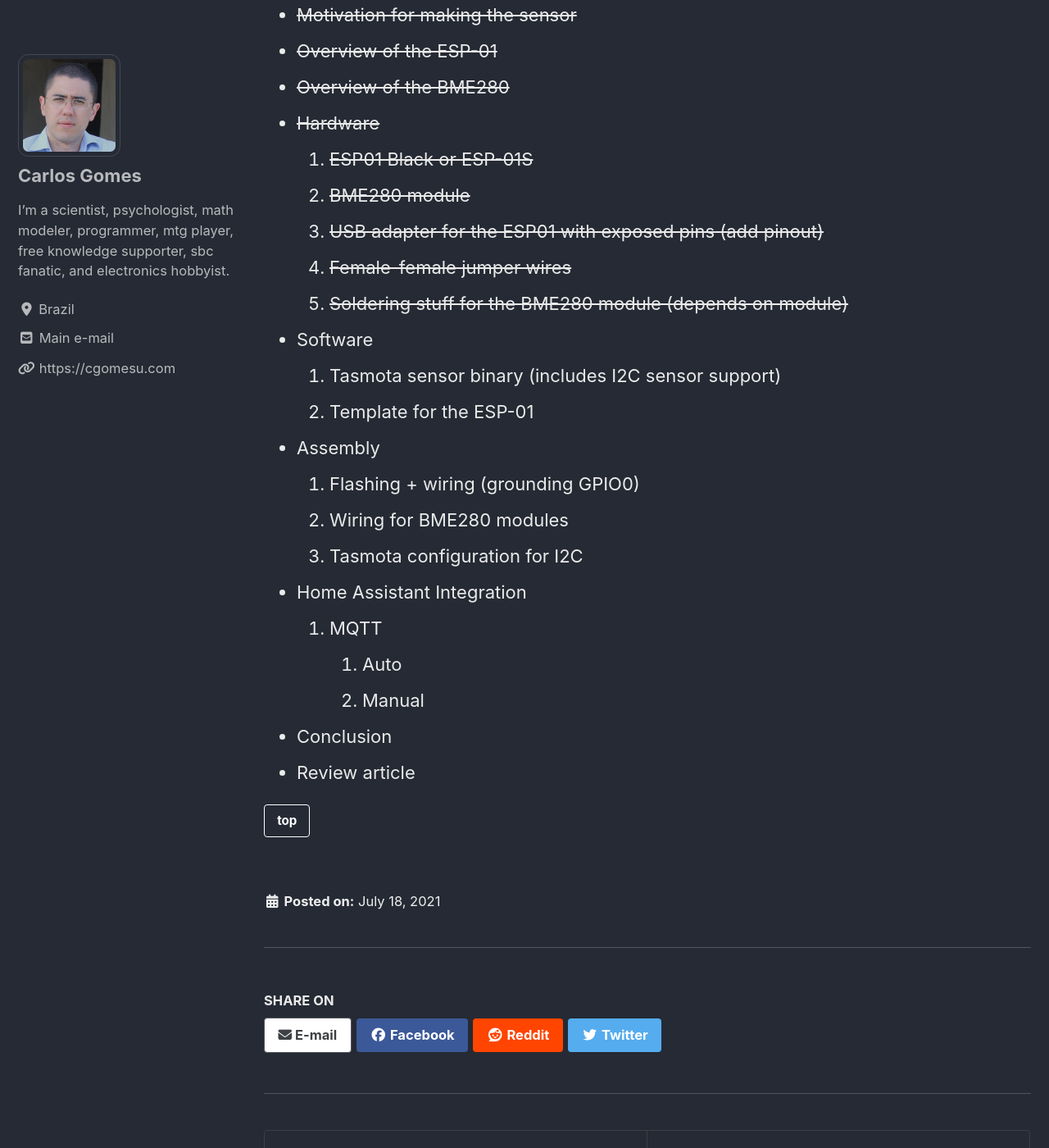
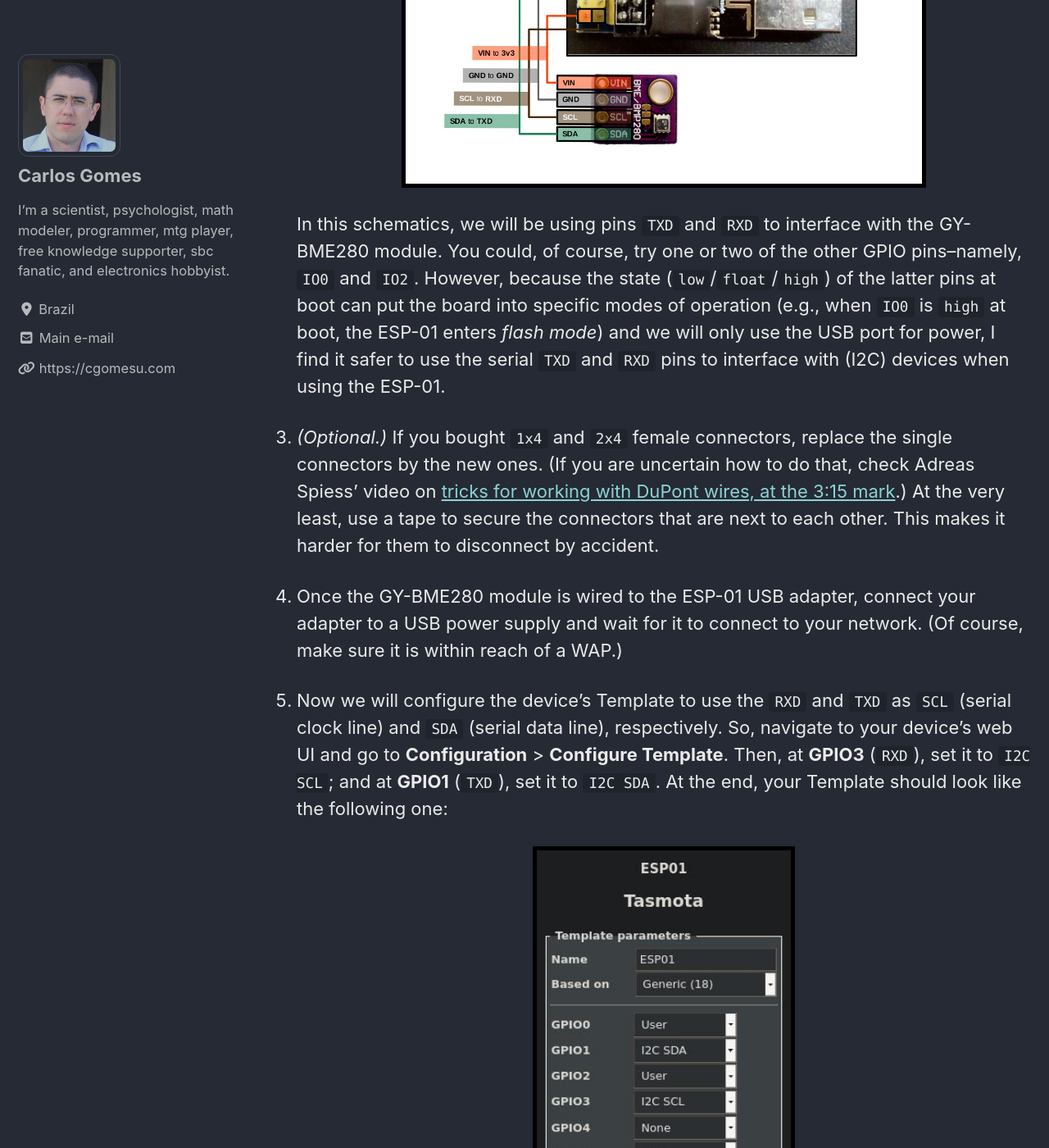
Before and after one commit to cgomesu/website, a Jekyll site: the page built from _posts/2021-07-18-diy-tasmota-bme280.md, in a window 1280 px wide and 1400 px high, scrolled down 31240 px. Shown: the whole window at 82% size. Built offline with Jekyll 4.4.1, drawn with Linux system fonts in a browser that asks for light colours; cached includes are drawn as plain includes; nearby versions of some CDN libraries; some of the changed text lies outside the part shown.

Commit message:
Add assembly section
Add complete assembly section content and assets.

Start integration section.

```diff
--- a/_posts/2021-07-18-diy-tasmota-bme280.md
+++ b/_posts/2021-07-18-diy-tasmota-bme280.md
@@ -65,14 +65,14 @@
 
 [![ESP-01 schematics](/assets/posts/2021-07-18-diy-tasmota-bme280/esp-01-schematics.jpg){:.PostImage}](/assets/posts/2021-07-18-diy-tasmota-bme280/esp-01-schematics.jpg)
 
-Of note, it **exposes only four GPIO pins** to interface with other devices--namely, `URXD`, `UTXD`, `IO2` and `IO0`--and it is powered via `3v3 DC` to the `VCC` and `GND` pins. Each of the eight exposed pins has specific functions, as suggested by their name:
+Of note, it **exposes only four GPIO pins** to interface with other devices--namely, `URXD`, `UTXD`, `IO2` and `IO0`--and it is powered via `3v3 DC` to the `VCC` and `GND` pins. Each of the [eight exposed pins](/assets/posts/2021-07-18-diy-tasmota-bme280/esp-01-bottom.png) has specific functions, as suggested by their name:
 
 <center>
 <table>
    <thead>
       <th style="text-align: center;">Pin #</th>
-      <th style="text-align: center;">Name</th>
-      <th style="text-align: center;">Function</th>
+      <th style="text-align: center;">Names</th>
+      <th style="text-align: center;">Functions and notes</th>
    </thead>
    <tr>
       <td>1</td>
@@ -91,8 +91,8 @@
    </tr>
    <tr>
       <td>4</td>
-      <td>URXD</td>
-      <td>UART0, serial RX data</td>
+      <td>URXD / IO3</td>
+      <td>UART0 - serial RX data, GPIO 3</td>
    </tr>
    <tr>
       <td>5</td>
@@ -111,8 +111,8 @@
    </tr>
    <tr>
       <td>8</td>
-      <td>UTXD</td>
-      <td>UART0, serial TX data</td>
+      <td>UTXD / IO1</td>
+      <td>UART0 - serial TX data, GPIO 1</td>
    </tr>
 </table>
 </center>
@@ -441,16 +441,16 @@
 If you reached this part, it means your ESP-01 is already running Tasmota (Hurrah!). This is a good opportunity to take a break if you feel overwhelmed. In the next section, we will learn how to configure the Tasmota firmware over-the-air.
 
 ## Basic Tasmota configuration
-In this section, we will learn how to connect the ESP-01 to a local wireless network, set a default [Template](#) for the device, fix its time, enable the Home Assistant auto-discovery feature, and for advanced usage, configure the MQTT.
+In this section, we will learn how to connect the ESP-01 to a local wireless network, set a default [Template](https://tasmota.github.io/docs/Templates/) for the device, fix its time, enable the Home Assistant auto-discovery feature, and for advanced usage, configure the MQTT.
 
 ### Initial WiFi configuration
-After a fresh installation (or rebooting your device multiple times in a short period), the Tasmota firmware automatically creates a wireless access point (WAP) that other devices can connect to.  The WAP is called `tasmota_*`, in which `*` will be a combination of the device's MAC address and random numbers.  To configure the WiFi in your new Tasmota device:
+After a fresh installation (or [power cycling your device seven times in a short period](https://tasmota.github.io/docs/Device-Recovery/#fast-power-cycle-device-recovery)), the Tasmota firmware automatically creates a wireless access point (WAP) that other devices can connect to.  The WAP is called `tasmota_*`, in which `*` will be a combination of the device's MAC address and random numbers.  To configure the WiFi in your new Tasmota device:
 
 1. Make sure the ESP-01 is powered on in [default mode](/assets/posts/2021-07-18-diy-tasmota-bme280/esp-01-default-mode.jpg).
 
 2. Use a wifi-capable device (e.g., laptop) and connect to the WAP named `tasmota_*`.
 
-3. The ESP-01 will give your device an IP address, which you can check via `ip a`. Usually, the device's IP address is in the `192.168.4.0/24` pool, which means the Tasmota web UI is at `http://192.168.4.1:80`; Otherwise, the web UI will be at the first address in whichever pool your device connected to after joining the wireless access point created by the Tasmota firmware.
+3. The ESP-01 will give your device an IP address, which you can check via `ip a`. Usually, the device's IP address is in the `192.168.4.0/24` pool, which means the Tasmota web UI is at `http://192.168.4.1:80`; Otherwise, the web UI will be at the first address in whichever pool your device connected to after joining the WAP created by the Tasmota firmware.
 
 4. Open a web-browser of your choice (e.g., Mozilla Firefox) and navigate to the Tasmota web UI. You should be prompted to change the WiFi settings to allow your ESP-01 to connect to your local WiFi network.  Change the settings, save it, and wait for the ESP-01 to reboot.
 
@@ -459,7 +459,7 @@
 6. Navigate to the Tasmota web UI on your local network to set the additional configurations described in the next section.
 
 ### ESP-01 Template
-Tasmota templates are device-specific definitions of how their GPIO pins are assigned and therefore, proper configuration of the template is key if you plan on using the device's GPIO pins. As you will notice, the default template in the `tasmota-sensors.bin` binary is for the [Sonoff Basic](#) device, which won't work for us. The actual template for the ESP-01 can be found at [https://templates.blakadder.com/ESP01.html](https://templates.blakadder.com/ESP01.html).  To change the current Sonoff template to the proper ESP-01 template, do the following:
+Tasmota templates are device-specific definitions of how their GPIO pins are assigned and therefore, proper configuration of the template is key if you plan on using the device's GPIO pins. As you will notice, the default template in the `tasmota-sensors.bin` binary is for the [Sonoff Basic](https://sonoff.tech/product/diy-smart-switch/basicr2/) device, which won't work for us. The actual template for the ESP-01 can be found at [https://templates.blakadder.com/ESP01.html](https://templates.blakadder.com/ESP01.html).  To change the current Sonoff template to the proper ESP-01 template, do the following:
 
 1. Copy the **ESP-01 template**:
 
@@ -510,10 +510,10 @@
 
 And that is it! Now your Home Assistant should be able to automatically detect the Tasmota device and create entities for each environmental metric once we are done configuring the BME280 sensor. No need to ever touch the `configuration.yaml` of Home Assistant.
 
-For more information about this and other `SetOption` commands, take a look at the official [SetOptions documentation](https://tasmota.github.io/docs/Commands/#setoptions).  For more advanced usage, go to the MQTT configuration in the next section.
+For more information about this and other `SetOption` commands, take a look at the official [SetOptions documentation](https://tasmota.github.io/docs/Commands/#setoptions).  For more advanced usage, see the MQTT configuration, which is described next.
 
 ### MQTT
-This is good option (and my preferred one) for managing a multitude of home devices, such as the one described in this project.  However, an in-depth explanation about MQTT is beyond the scope of this article. In brief, first, you need to set up a MQTT broker (e.g., [Eclipse Mosquitto MQTT broker](https://mosquitto.org/)). Then, you can configure your Tasmota device to make use of it, as follows:
+This is a good option (and my preferred one) for managing a multitude of home devices, such as the one described in this project.  However, an in-depth explanation about MQTT is beyond the scope of this article. In brief, first, you need to set up a MQTT broker (e.g., [Eclipse Mosquitto MQTT broker](https://mosquitto.org/)). Then, you can configure your Tasmota device to make use of it, as follows:
 
 1. From the ESP-01 web UI, go to **Configuration > Configure Other**.
 
@@ -529,17 +529,40 @@
 
 
 ## Wiring the GY-BME280 sensor module
+The [GY-BME280](/assets/posts/2021-07-18-diy-tasmota-bme280/bme280-module-01.jpg) module usually comes with four male pin headers that we will connect do the ESP-01 USB adapter using four female-to-female jumper wires. To make use of such module, follow these steps:
 
-- wire BME280 module do the adapter
-- connect device
-- configure template
-  - SDA and SDC pins
-- restart device
+1. Use your soldering kit to solder the headers to the board.  If you have a multimeter, remember to test your connections afterwards.
+
+   [![BME-280 module 03](/assets/posts/2021-07-18-diy-tasmota-bme280/bme280-module-03.jpg){:.PostImage}](/assets/posts/2021-07-18-diy-tasmota-bme280/bme280-module-03.jpg)
+
+2. Grab four female-to-female DuPont wires and connect them to your GY-BME280 module and ESP-01 USB adapter according to the following wiring schematics:
+
+   [![ESP-01 BME280 wiring](/assets/posts/2021-07-18-diy-tasmota-bme280/esp-01-bme280-wiring.jpg){:.PostImage .PostImage--large}](/assets/posts/2021-07-18-diy-tasmota-bme280/esp-01-bme280-wiring.jpg)
+
+   In this schematics, we will be using pins `TXD` and `RXD` to interface with the GY-BME280 module. You could, of course, try one or two of the other GPIO pins--namely, `IO0` and `IO2`.  However, because the state (`low`/`float`/`high`) of the latter pins at boot can put the board into specific modes of operation (e.g., when `IO0` is `high` at boot, the ESP-01 enters *flash mode*) and we will only use the USB port for power, I find it safer to use the serial `TXD` and `RXD` pins to interface with (I2C) devices when using the ESP-01.
+
+3. *(Optional.)* If you bought `1x4` and `2x4` female connectors, replace the single connectors by the new ones. (If you are uncertain how to do that, check Adreas Spiess' video on [tricks for working with DuPont wires, at the 3:15 mark](https://youtu.be/eI3fxTH6f6I?t=195).) At the very least, use a tape to secure the connectors that are next to each other. This makes it harder for them to disconnect by accident.
+
+4. Once the GY-BME280 module is wired to the ESP-01 USB adapter, connect your adapter to a USB power supply and wait for it to connect to your network. (Of course, make sure it is within reach of a WAP.)
+
+5. Now we will configure the device's Template to use the `RXD` and `TXD` as `SCL` (serial clock line) and `SDA` (serial data line), respectively. So, navigate to your device's web UI and go to **Configuration** > **Configure Template**. Then, at **GPIO3** (`RXD`), set it to `I2C SCL`; and at **GPIO1** (`TXD`), set it to `I2C SDA`. At the end, your Template should look like the following one:
+
+   [![ESP-01 BME280 configuration 01](/assets/posts/2021-07-18-diy-tasmota-bme280/esp-01-bme280-configuration-01.jpg){:.PostImage}](/assets/posts/2021-07-18-diy-tasmota-bme280/esp-01-bme280-configuration-01.jpg)
+
+   Hit **Save** and wait for the device to reboot.
+
+6. If properly configured, your device's main web UI should now show four metrics from the BME280 sensor, namely temperature, humidity, dew point, and pressure, as in the following example:
+
+  [![ESP-01 BME280 configuration 02](/assets/posts/2021-07-18-diy-tasmota-bme280/esp-01-bme280-configuration-02.jpg){:.PostImage .PostImage--large}](/assets/posts/2021-07-18-diy-tasmota-bme280/esp-01-bme280-configuration-02.jpg)
+
+That is it! Enjoy your new environmental sensor. If you need assistance setting up the integration with Home Assistant, take a look at the next section. Otherwise, skip to the [Conclusion](#conclusion) for the final remarks about this project.
 
 [top](#){:.btn .btn--light-outline .btn--small}
 
 
-# Home assistant integration
+# Home Assistant integration
+If you enabled `SetOption19` in your Tasmota device to use the [Home Assistant discovery protocol](#home-assistant-discovery-protocol), Home Assistant should automatically create new entities for the BME280 metrics. However, if you are using [MQTT](#MQTT),
+
 *Describe Discovery and MQTT broker setup and HASS configuration*
 
 [top](#){:.btn .btn--light-outline .btn--small}
@@ -562,13 +585,13 @@
    3. ~~USB adapter for the ESP01 with exposed pins (add pinout)~~
    4. ~~Female-female jumper wires~~
    5. ~~Soldering stuff for the BME280 module (depends on module)~~
-- Software
-   1. Tasmota sensor binary (includes I2C sensor support)
-   2. Template for the ESP-01
-- Assembly
-   1. Flashing + wiring (grounding GPIO0)
-   2. Wiring for BME280 modules
-   3. Tasmota configuration for I2C
+- ~~Software~~
+   1. ~~Tasmota sensor binary (includes I2C sensor support)~~
+   2. ~~Template for the ESP-01~~
+- ~~Assembly~~
+   1. ~~Flashing + wiring (grounding GPIO0)~~
+   2. ~~Wiring for BME280 modules~~
+   3. ~~Tasmota configuration for I2C~~
 - Home Assistant Integration
    1. MQTT
       1. Auto
```
Also changed, not shown: assets/posts/2021-07-18-diy-tasmota-bme280/bme280-module-03.jpg (added), assets/posts/2021-07-18-diy-tasmota-bme280/esp-01-bme280-configuration-01.jpg (added), assets/posts/2021-07-18-diy-tasmota-bme280/esp-01-bme280-configuration-02.jpg (added), 6 other files.
